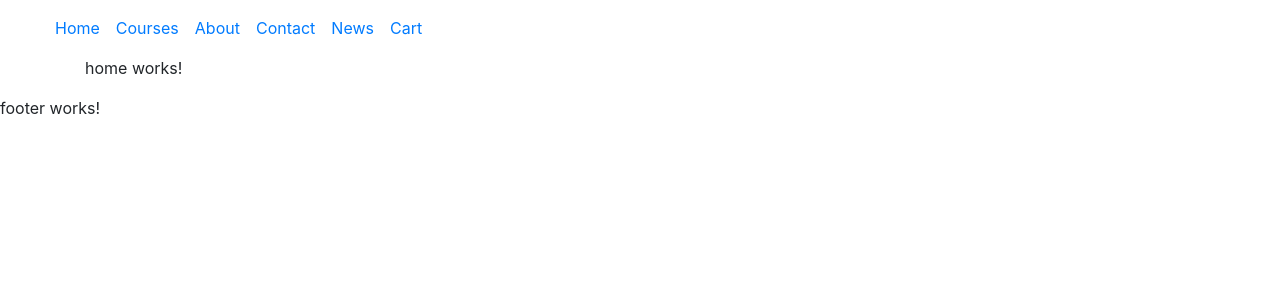
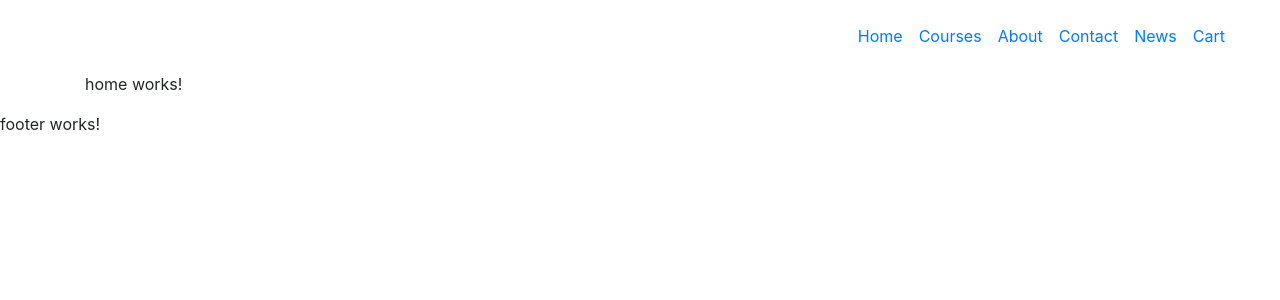
Before and after one commit to BogdanMoisoiu/Team-5-Landing-Course, an Angular app in the folder portfolio/: page / in a window 1280 px wide. Shown: the top 300 px of the page. Built offline with nearby package versions, Linux system fonts and the light colour scheme.

Commit message:
collapse is no more in the nav

```diff
--- a/portfolio/src/app/navbar/navbar.component.html
+++ b/portfolio/src/app/navbar/navbar.component.html
@@ -4,7 +4,7 @@
       <button class="navbar-toggler" type="button" data-bs-toggle="collapse" data-bs-target="#navbarNav" aria-controls="navbarNav" aria-expanded="false" aria-label="Toggle navigation">
         <span class="navbar-toggler-icon"></span>
       </button>
-      <div class="collapse navbar-collapse" id="navbarNav">
+      <div class="navbar" id="navbarNav">
         <ul class="navbar-nav">
           <li class="nav-item">
             <a class="nav-link active" aria-current="page" routerLink="">Home</a>
```
